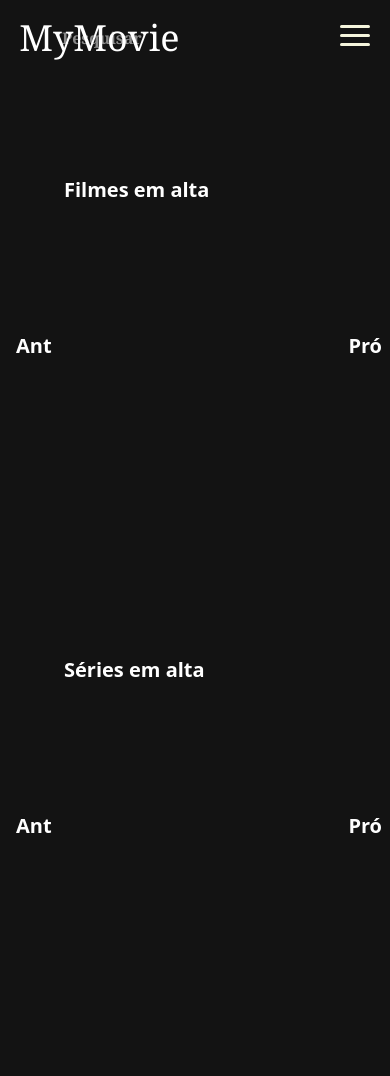
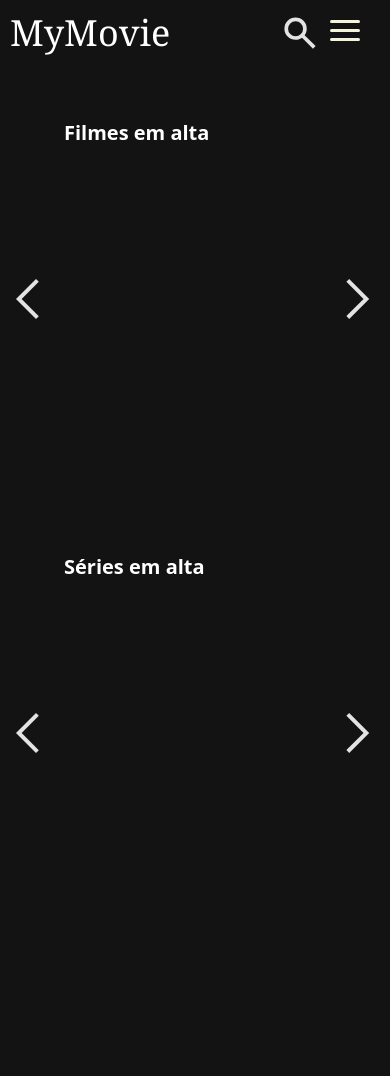
Before and after one commit to Roberth0202/MyMovie, a Django app: page /page/home/ in a window 390 px wide. After the commit the page ends 753 px from the top, so only its background shows below. Run offline with Django 5.2, Linux system fonts and the light colour scheme; data that the repository does not hold is empty; style sheets or scripts are compiled from the project's sources.

Commit message:
Adiciona funcionalidade de pesquisa mobile e melhorias no layout do menu

```diff
--- a/anilist/static/css/style.css
+++ b/anilist/static/css/style.css
@@ -4,9 +4,14 @@ body{
 }
 header{
     display: flex;
-    height: 9vh;
+    height: 65px;
     position: relative;
     align-items: center;
+
+}
+
+.container-list{
+    margin-top: 50px;
 }
 
 .navbar{
@@ -14,9 +19,10 @@ header{
     color: beige;
     font-family:Georgia, 'Times New Roman', Times, serif;
     width: 100%;
-    padding: 0.3rem 1.2rem;
     display: flex;
     align-items: center;
+    margin: 10px;
+
 }
 
 .logo{
@@ -56,6 +62,54 @@ header{
     transition: color 0.3s;
 }
 
+/*--------------- MOBILE SEARCH ------------------*/
+.mobile-search-icon{
+    display: none;
+    position: absolute;
+    cursor: pointer;
+    right: 70px;
+}
+
+.content-search-mobile{
+    position: absolute;
+    display: none;
+    width: 100%;
+    height: 100%;
+    background-color: rgb(49, 49, 49);
+    z-index: 14;
+    justify-content: center;
+    align-items: center;
+
+}
+
+.search-box-mobile{
+    display: flex;
+    align-items: center;
+    justify-content: center;
+    justify-items: center;
+    width: 80%;
+    height: 60%;
+}
+
+.search-box-mobile input{
+    background-color: rgb(49, 49, 49);
+    color: white;
+    font-size:larger;
+    font-weight: 600;
+    width: 100%;
+    height: 100%;
+    border-radius: 5px;
+    align-items: center;
+    border: none;
+    outline: none;
+}
+
+.search-box-mobile input::placeholder{
+    color: gray;
+    font-size: 1.2rem;
+}
+
+/*---------- ESTILIZAÇÃO DO MENU MOBILE ----------*/
 .mobile-user{
     display: none;
 }
@@ -122,16 +176,27 @@ header{
 /*--------------------------------------MOBILE--------------------------------------*/
 /* Media query para telas menores */
 @media screen and (max-width: 910px) {
+    .mobile-search-icon{
+        display: block;
+        z-index: 13;
+        cursor: pointer;
+    }
+
+
+    .content-search-mobile.active{
+        display: flex;
+        transform: translateY(0);
+    }
+
+    .search-box{
+        display: none;
+    }
+
     .account-user{
         display: none;
     }
     .log-user{
         display: none;
-    }
-
-    .search-box{
-        position: absolute;
-        right: 80px;
     }
 
     .hamburger-menu{
--- a/anilist/static/js/script.js
+++ b/anilist/static/js/script.js
@@ -1,4 +1,4 @@
-// movimenta os Filmes pra esqueda ou direita
+//----------------------------------- SLIDE DA FILME ESQUERDA E DIREITA -------------------------------------
 document.addEventListener('DOMContentLoaded', function() {
 const btnEsquerda = document.getElementById('btn-esquerda');
 const btnDireita = document.getElementById('btn-direita');
@@ -19,7 +19,7 @@ btnDireita.addEventListener('click', function() {
 });
 });
 
-//movimenta as Séries pra esqueda ou direita
+//-------------------------------------- SLIDE DA SÉRIE ESQUERDA E DIREITA ------------------------------------------
 document.addEventListener('DOMContentLoaded', function() {
 const btnEsquerda2 = document.getElementById('btn-esquerda2');
 const btnDireita2 = document.getElementById('btn-direita2');
@@ -40,7 +40,7 @@ btnDireita2.addEventListener('click', function() {
 });
 });
 
-//fazer o menu funcionar
+//------------------------------------- FAZ O MENU FUNCIONAR -------------------------------------
 function toggleMenu() {
     const hamburger = document.querySelector('.hamburger-icon');
     const navLinks = document.querySelector('.nav-links');
@@ -52,7 +52,7 @@ function toggleMenu() {
     document.body.classList.toggle('menu-open');
 }
 
-  // Fechar o menu ao clicar em um link
+//----------------- FECHA O MENU QUANDO APERTA EM UM LINK --------------------
 document.querySelectorAll('.nav-links a').forEach(link => {
     link.addEventListener('click', () => {
     const hamburger = document.querySelector('.hamburger-icon');
@@ -64,7 +64,7 @@ document.querySelectorAll('.nav-links a').forEach(link => {
     });
 });
 
-// Fechar o menu quando clicar fora dele
+//------------------ FECHA O MENU AO CLICAR FORA -------------------
 document.addEventListener('click', (event) => {
     const hamburger = document.querySelector('.hamburger-icon');
     const navLinks = document.querySelector('.nav-links');
@@ -80,7 +80,54 @@ document.addEventListener('click', (event) => {
     }
 });
 
-//pesquisa
+
+
+//------------------------------------- SISTEMA DE PESQUISA PRA MOBILE -------------------------------------
+// Adicione esta função ao seu JavaScript
+function setupOutsideClickHandler() {
+    document.addEventListener('click', function(event) {
+        const searchContainer = document.getElementById('content-search-mobile');
+        const searchIcon = document.getElementById('mobile-search-icon');
+
+        // Verifica se o elemento de pesquisa está visível
+        if (searchContainer.classList.contains('active')) {
+            // Verifica se o clique foi fora do container de pesquisa E fora do ícone de pesquisa
+            if (!searchContainer.contains(event.target) && !searchIcon.contains(event.target)) {
+                // Esconde o container de pesquisa
+                searchContainer.classList.remove('active');
+            }
+        }
+    });
+}
+
+// Modifique sua função toggleSearch
+function ToggleSearch(event) {
+    // Impede que o evento de clique se propague para o documento
+    event.stopPropagation();
+
+    const searchContainer = document.getElementById('content-search-mobile');
+    searchContainer.classList.toggle('active');
+
+    if (searchContainer.classList.contains('active')) {
+        setTimeout(() => {
+            searchContainer.querySelector('input').focus();
+        }, 300);
+    }
+}
+
+// Inicialize o handler quando a página carregar
+document.addEventListener('DOMContentLoaded', function() {
+    setupOutsideClickHandler();
+
+    // Impede que cliques dentro da área de pesquisa fechem ela
+    const searchContainer = document.getElementById('content-search-mobile');
+    searchContainer.addEventListener('click', function(event) {
+        event.stopPropagation();
+    });
+});
+
+
+//----------------------------------------------- PESQUISA --------------------------------------------------
 document.addEventListener('DOMContentLoaded', function() {
     let input = document.querySelector('input[name="q"]');
     let results = document.getElementById('search-results');
@@ -101,7 +148,7 @@ document.addEventListener('DOMContentLoaded', function() {
     });
 });
 
-//Evita o reenvio do formulário
+//------------------------------------- EVITA O REENVIO DO FORMULARIO ----------------------------------
 const form = document.getElementById('form');
 form.addEventListener('submit', function(event) {
     //salva os dados do formulario em uma variavel local ou processa como necessário
@@ -114,7 +161,7 @@ if (sessionStorage.getItem('formSubmitted')){
     window.location.href = window.location.href; //redireciona para a mesma página
 }
 
-//Aguarde o Dom carregar
+//--------------------------------- NOTIFICAÇÃO ---------------------------
 document.addEventListener('DOMContentLoaded', function() {
     // Seleciona todas as mensagens com ID 'notification'
     const notifications = document.querySelectorAll('#notification');
--- a/anilist/templates/base/base.html
+++ b/anilist/templates/base/base.html
@@ -7,15 +7,29 @@
     {% load static %}
     <!-- google font -->
     <link href="https://fonts.googleapis.com/css2?family=Material+Symbols+Outlined" rel="stylesheet"/>
-    <link rel="stylesheet" href="https://fonts.googleapis.com/css2?family=Material+Symbols+Outlined:opsz,wght,FILL,GRAD@40,400,0,0&icon_names=menu" />
+    <link rel="stylesheet" href="https://fonts.googleapis.com/css2?family=Material+Symbols+Outlined:opsz,wght,FILL,GRAD@40,400,0,0&icon_names=menu,chevron_right" />
     <!-- Estilos internos -->
     <link href="{% static 'dist/styles.css' %}" rel="stylesheet">
     <link rel="stylesheet" href="{% static 'css/style.css' %}">
+    <link rel="stylesheet" href="{% static 'css/serie.css' %}">
+    <link rel="stylesheet" href="{% static 'css/filme.css' %}">
 
 </head>
 
 <body class="">
     <header class="">
+
+        <!------------- Mobile: Área de pesquisa ------------>
+        <button id="mobile-search-icon" class="mobile-search-icon" onclick="ToggleSearch(event)">
+            <img src="{% static 'img/search.svg' %}" class="" alt="">
+        </button>
+
+        <div id="content-search-mobile" class="content-search-mobile">
+            <form action="{% url 'anilist:pesquisa'%}" method="GET" class="search-box-mobile">
+                <input class="" type="search" name="q" autocomplete="off" placeholder="Pesquisar">
+            </form>
+        </div>
+
         <nav class="navbar" role="navigation" aria-label="Main Navigation">
 
             <!-- Título à esquerda -->
@@ -23,7 +37,7 @@
                 <a href="{% url 'anilist:home' %}">MyMovie</a>
             </div>
 
-            <!-- Menu hamburguer para mobile -->
+            <!-------------------- Menu hamburguer para mobile ------------------->
             <div class="hamburger-menu">
                 <div class="hamburger-icon" onclick=" toggleMenu()">
                     <span></span>
@@ -32,10 +46,12 @@
                 </div>
             </div>
 
-            <!-- Rotas no centro -->
+
+
+            <!--------------- Rotas no centro -------------->
             <div class="content-links">
+
                 <ul class="nav-links flex gap-6">
-
                     <li class="flex justify-center items-center w-20 h-10 rounded-lg text-lg">
                         <a href="{% url 'anilist:home' %}" class="rotas text-white">Inicio</a></li>
                     <li class="flex justify-center items-center w-20 h-10 rounded-lg text-lg">
@@ -45,7 +61,7 @@
                     <li class="flex text-white justify-center items-center  w-20 h-10 rounded-lg text-lg">
                         <a href="{% url 'anilist:series' %}" class="rotas">Séries</a></li>
 
-                    <!-- Mobile: Área de pesquisa e usuário (será movida para o menu mobile) -->
+            <!------------------ MOBILE: USER NO MENU --------------->
                     <li class="mobile-user">
 
                         {% if user.is_authenticated %}
--- a/anilist/templates/html/home.html
+++ b/anilist/templates/html/home.html
@@ -1,19 +1,22 @@
 {% extends 'base/base.html' %}
+{% load static %}
 
 {% block content %}
-<main class="relative flex flex-col w-full justify-center items-center top-16 py-8 space-y-24">
-    <!-- Seção de Filmes -->
-    <section class="relative flex w-full h-96 justify-center">
+<main id="container" class=" relative flex flex-col w-full justify-center items-center">
+
+    <!------------- Seção de Filmes -------------->
+
+    <section class="container-list relative flex w-full h-96  justify-center">
         <div class="Tranding absolute flex left-16 z-10 top-1">
             <h1 class="relative text-white text-xl font-bold">Filmes em alta</h1>
         </div>
 
         <div class="seta-rolagem flex h-10 top-40 text-white text-xl font-bold left-4">
-            <button class="flex" id="btn-esquerda">Ant</button>
+            <button class="flex" id="btn-esquerda"><img src="{% static 'img/arrow_back.svg' %}" alt=""></button>
         </div>
 
         <div class="seta-rolagem absolute flex h-10 top-40 text-white text-xl font-bold right-2">
-            <button class="flex" id="btn-direita">Pró</button>
+            <button class="flex" id="btn-direita" ><img src="{% static 'img/arrow_right.svg' %}" alt=""></button>
         </div>
 
         <div class="absolute flex h-96 overflow-x-hidden w-11/12 top-10" id="lista">
@@ -32,18 +35,19 @@
         </div>
     </section>
 
-    <!-- Seção de Séries -->
-    <section class="relative flex w-full h-96 justify-center">
+    <!-------------- Seção de Séries --------------->
+
+    <section class="container-list relative flex w-full h-96 justify-center">
         <div class="Tranding absolute flex left-16 z-10 top-1">
             <h1 class="relative text-white text-xl font-bold">Séries em alta</h1>
         </div>
 
         <div class="seta-rolagem absolute flex h-10 top-40 text-white text-xl font-bold left-4">
-            <button class="flex" id="btn-esquerda2">Ant</button>
+            <button class="flex" id="btn-esquerda2"><img src="{% static 'img/arrow_back.svg' %}" alt=""></button>
         </div>
 
         <div class="seta-rolagem absolute flex h-10 top-40 text-white text-xl font-bold right-2">
-            <button class="flex" id="btn-direita2">Pró</button>
+            <button class="flex" id="btn-direita2"><img src="{% static 'img/arrow_right.svg' %}" alt=""></button>
         </div>
 
         <div class="absolute flex h-96 overflow-x-hidden w-11/12 top-10" id="lista2">
```
Also changed, not shown: anilist/static/css/filme.css (added), anilist/static/css/serie.css (added), anilist/static/img/arrow_back.svg (added), anilist/static/img/arrow_right.svg (added), anilist/static/img/search.svg (added).
